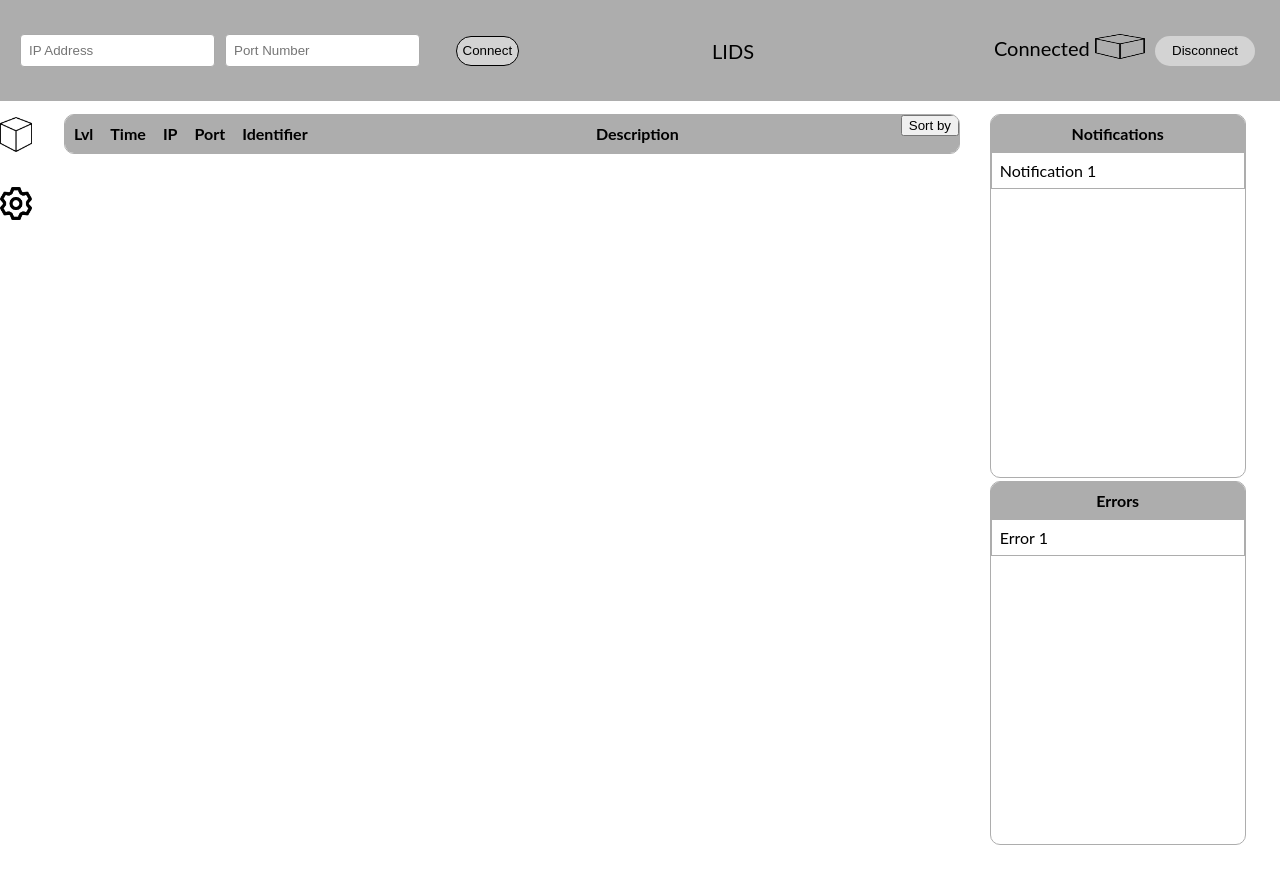
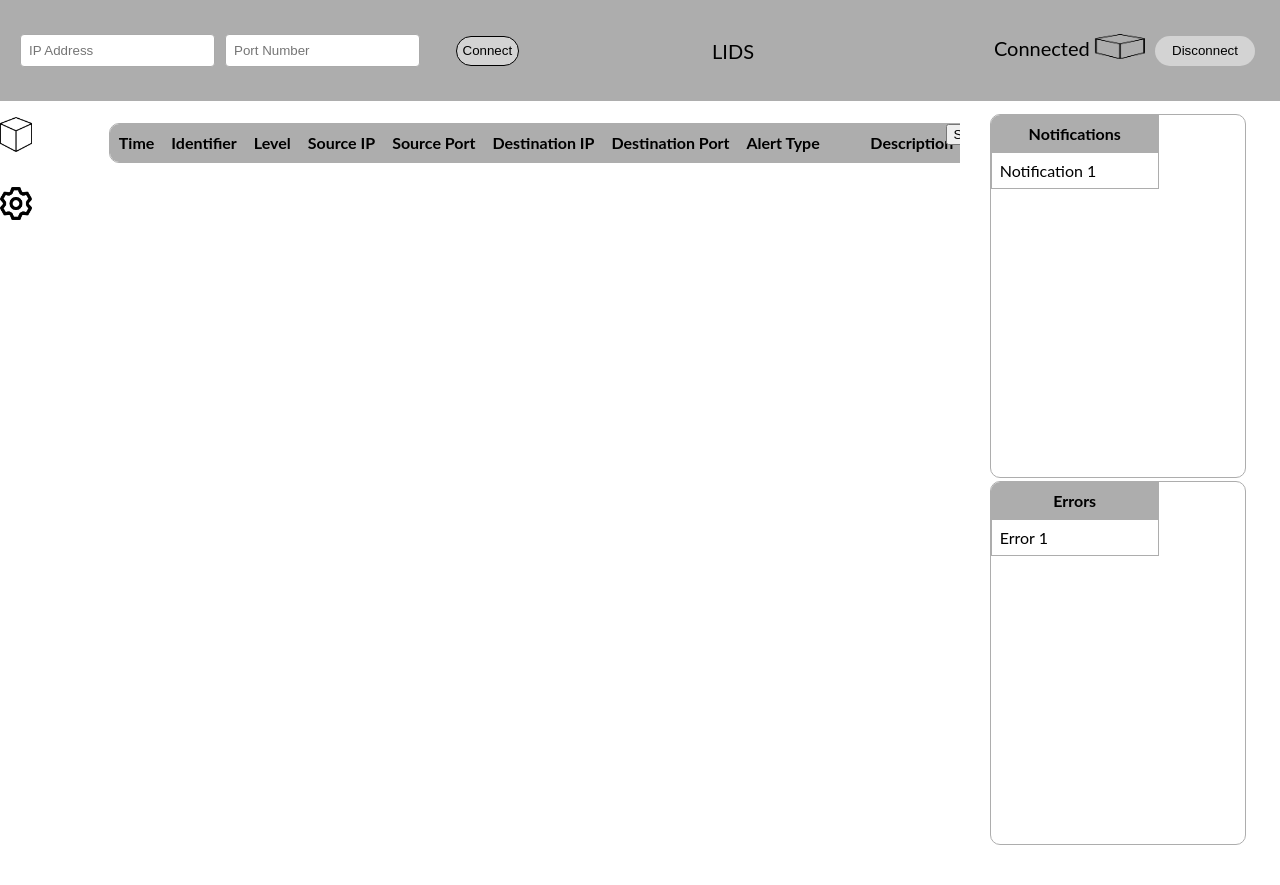
Before and after one commit to ljurado4/CS4311_LIDS_1_9uno5_Fall2023, a Flask app: template LIDS_GUI/templates/LIDS_Dashboard.html in a window 1280 px wide. Shown: the top 885 px of the page. Run offline with Flask 3, Linux system fonts and the light colour scheme; the template is opened without the code that fills it, so the values that code supplies are empty; some libraries are stand-ins or nearby versions.

Commit message:
Added live server capture and updated table with new alerts

```diff
--- a/LIDS_GUI/static/CSS/lids_dashboard.css
+++ b/LIDS_GUI/static/CSS/lids_dashboard.css
@@ -93,12 +93,15 @@ table {
     margin-top: 0%;
 }
 
-th,
-td {
+th,td {
     border: 1px solid rgb(173, 173, 173);
     padding: 8px;
     text-align: left;
     word-wrap: break-word;
+    max-width: 150px;
+    overflow: hidden;
+    text-overflow: ellipsis;
+    white-space: nowrap;
 }
 
 th {
@@ -111,11 +114,12 @@ th {
 .table-container {
     justify-content: space-between;
     width: 70%;
-    max-height: 60vh;
+    max-height: 80vh;
     margin: 1% 0% 1vh 0%;
     display: inline-block;
     flex-direction: column;
     align-items: center;
+    overflow-x: auto;
 }
 
 .notifications,
@@ -126,9 +130,11 @@ th {
 }
 
 table.alertbox {
-    width: 100%;
+    width: 70%; /* adjusted width */
     position: relative;
     display: block;
+    overflow-x: visible;
+    margin: 1% 0% 1vh 5%; /* Adjust margin for positioning */
 }
 
 .sort-button {
@@ -198,3 +204,9 @@ table.alertbox {
     vertical-align: top;
     text-align: center;
 }
+
+
+#alertBoxTable {
+    width: 100%;
+    overflow-x: auto;
+}
--- a/LIDS_GUI/static/js/LIDS_Table.js
+++ b/LIDS_GUI/static/js/LIDS_Table.js
@@ -27,22 +27,29 @@ function populateTable(alerts) {
     alerts.forEach(alert => {
         let row = tbody.insertRow();
 
-        let levelCell = row.insertCell(0);
-        let timeCell = row.insertCell(1);
-        let ipCell = row.insertCell(2);
-        let portCell = row.insertCell(3);
-        let identifierCell = row.insertCell(4);
-        let descriptionCell = row.insertCell(5);
+        let timeCell = row.insertCell(0);
+        let identifierCell = row.insertCell(1);
+        let levelCell = row.insertCell(2);
+        let sourceIPCell = row.insertCell(3);
+        let sourcePortCell = row.insertCell(4);
+        let DestinationIPCell = row.insertCell(5);
+        let DestinationPortCell = row.insertCell(6);
+        let typeAlertCell = row.insertCell(7);
+        let descriptionCell = row.insertCell(8);
 
+        timeCell.textContent = alert.Time;
+        identifierCell.textContent = alert.Identifier
         levelCell.textContent = alert.Level;
-        timeCell.textContent = alert.Time;
-        ipCell.textContent = alert.Source;
-        portCell.textContent = alert.Port;
+        sourceIPCell.textContent = alert.SourceIP
+        sourcePortCell.textContent = alert.SourcePort
+        DestinationIPCell.textContent = alert.DestIP
+        DestinationPortCell.textContent = alert.DestPort
+        typeAlertCell.textContent = alert.TypeAlert
         descriptionCell.textContent = alert.Description;
-        identifierCell.textContent = alert.identifier;
+
 
         // Add a "Show PCAP" button to open PCAP data in a separate window
-        let pcapCell = row.insertCell(6);
+        let pcapCell = row.insertCell(9);
         let showPcapButton = document.createElement("button");
         showPcapButton.textContent = "Show PCAP";
         showPcapButton.addEventListener("click", function () {
--- a/LIDS_GUI/templates/LIDS_Dashboard.html
+++ b/LIDS_GUI/templates/LIDS_Dashboard.html
@@ -40,14 +40,18 @@
     </div>
 
     <div class="table-container" id="middleContainer">
+
         <table class="alertbox" id="alertBoxTable">
             <thead>
                 <tr>
-                    <th>Lvl</th>
                     <th>Time</th>
-                    <th>IP</th>
-                    <th>Port</th>
                     <th>Identifier</th>
+                    <th>Level</th>
+                    <th>Source IP</th>
+                    <th>Source Port</th>
+                    <th>Destination IP</th>
+                    <th>Destination Port</th>
+                    <th>Alert Type</th>
                     <th style="width: 100vw;">
                         Description
 
@@ -68,7 +72,10 @@
             <tbody>
             </tbody>
         </table>
+
     </div>
+
+
     <div id="rightSidebar" class="rightSidebar">
         <table class="notifications" id="notificationsTable">
             <thead>
```
Also changed, not shown: app.py (+9 -4 lines), backend/packets.py (+7 -22 lines).
